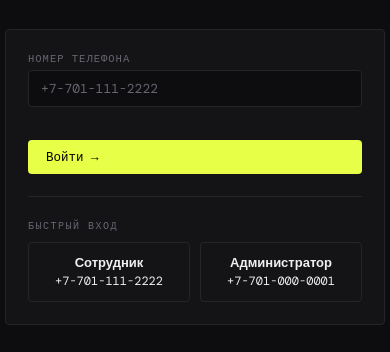
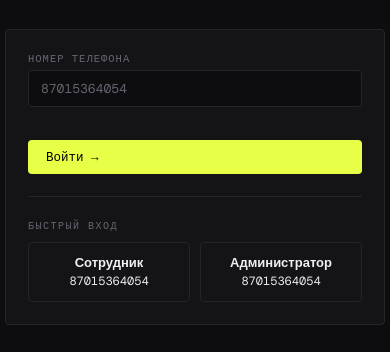
Before and after one commit to yerzhansaulembekov/timetrack, a website: page index.html in a window 390 px wide. Shown: the part 293-645 px from the top of the page. Drawn offline with nearby package versions, Linux system fonts and the light colour scheme.

Commit message:
update demo phone numbers

```diff
--- a/index.html
+++ b/index.html
@@ -309,15 +309,15 @@ function loginHTML(){
     '<div class="card">'+
       '<div class="field" style="margin-bottom:14px">'+
         '<label>Номер телефона</label>'+
-        '<input id="li-phone" type="tel" placeholder="+7-701-111-2222" autocomplete="tel"/>'+
+        '<input id="li-phone" type="tel" placeholder="87015364054" autocomplete="tel"/>'+
         '<div class="field-error" id="li-err"></div>'+
       '</div>'+
       '<button class="btn btn-primary" style="width:100%" id="li-btn">Войти →</button>'+
       '<div class="login-sep"></div>'+
       '<div class="demo-label">Быстрый вход</div>'+
       '<div class="demo-btns">'+
-        '<button class="demo-btn" id="demo-emp"><strong>Сотрудник</strong>+7-701-111-2222</button>'+
-        '<button class="demo-btn" id="demo-adm"><strong>Администратор</strong>+7-701-000-0001</button>'+
+        '<button class="demo-btn" id="demo-emp"><strong>Сотрудник</strong>87015364054</button>'+
+        '<button class="demo-btn" id="demo-adm"><strong>Администратор</strong>87015364054</button>'+
       '</div>'+
     '</div>'+
   '</div></div><div class="toasts" id="toasts-root"></div>';
@@ -342,8 +342,8 @@ function bindLogin(){
     loginByPhone(p);
   };
   document.getElementById('li-phone').onkeydown=function(e){ if(e.key==='Enter') document.getElementById('li-btn').click(); };
-  document.getElementById('demo-emp').onclick=function(){ loginByPhone('+7-701-111-2222'); };
-  document.getElementById('demo-adm').onclick=function(){ loginByPhone('+7-701-000-0001'); };
+  document.getElementById('demo-emp').onclick=function(){ loginByPhone('87015364054'); };
+  document.getElementById('demo-adm').onclick=function(){ loginByPhone('87015364054'); };
 }
 
 /* ── Shell ── */
```
